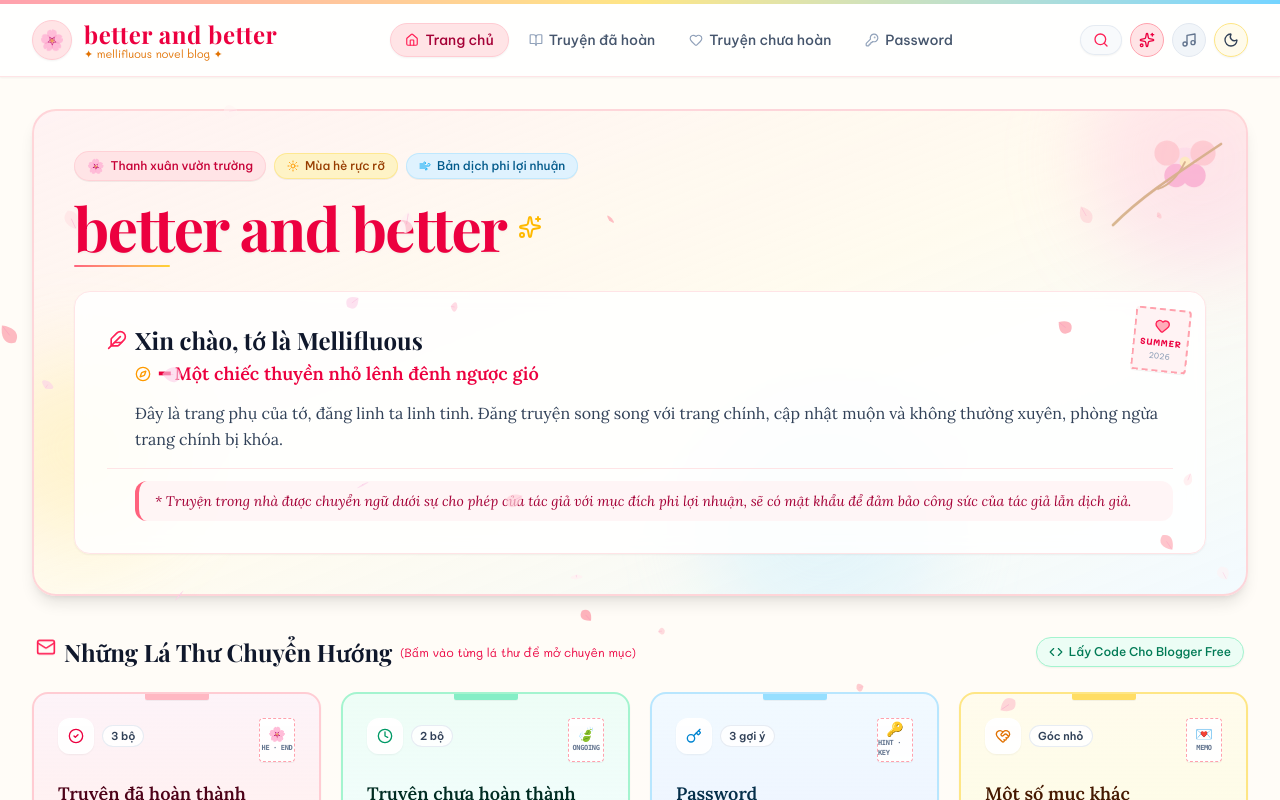
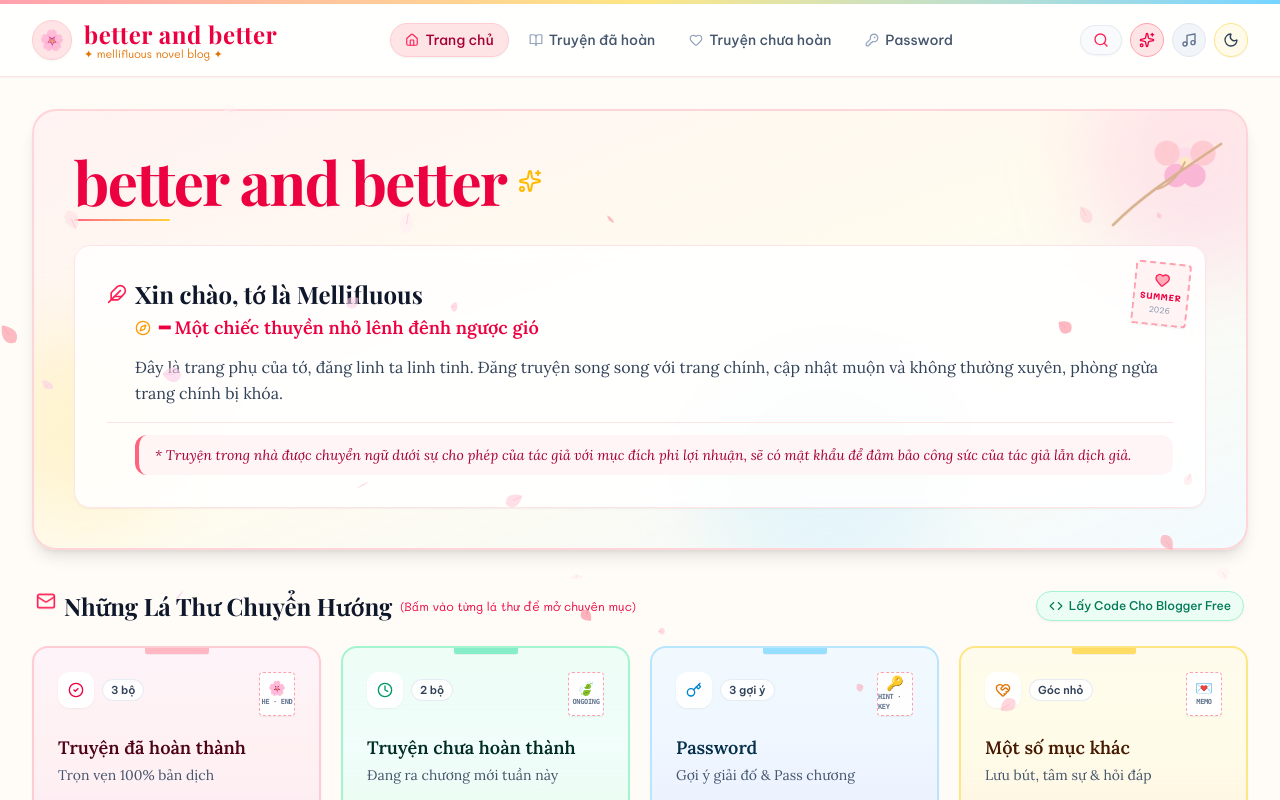
Before and after one commit to luclamly920-ops/loveyouforever, a React (Vite) app: page / in a window 1280 px wide. Shown: the top 800 px of the page. Built offline with nearby package versions, Linux system fonts and the light colour scheme; a web font is replaced by a local one.

Commit message:
Update HeroIntro.tsx

```diff
--- a/src/components/HeroIntro.tsx
+++ b/src/components/HeroIntro.tsx
@@ -27,19 +27,6 @@ export const HeroIntro: React.FC = () => {
       </div>
 
       <div className="relative z-10 w-full min-w-0">
-
-        {/* Top Tagline & Concept Pills */}
-        <div className="flex flex-wrap items-center gap-2 mb-4">
-          <span className="inline-flex items-center gap-1.5 px-3 py-1 rounded-full text-xs font-medium bg-rose-100 dark:bg-rose-950/80 text-rose-700 dark:text-rose-200 border border-rose-200/80 dark:border-rose-800/80 shadow-2xs">
-            <span className="text-sm">🌸</span> Thanh xuân vườn trường
-          </span>
-          <span className="inline-flex items-center gap-1.5 px-3 py-1 rounded-full text-xs font-medium bg-amber-100 dark:bg-amber-950/80 text-amber-800 dark:text-amber-200 border border-amber-200/80 dark:border-amber-800/80 shadow-2xs">
-            <Sun className="w-3 h-3 text-amber-500" /> Mùa hè rực rỡ
-          </span>
-          <span className="inline-flex items-center gap-1.5 px-3 py-1 rounded-full text-xs font-medium bg-sky-100 dark:bg-sky-950/80 text-sky-800 dark:text-sky-200 border border-sky-200/80 dark:border-sky-800/80 shadow-2xs">
-            <Wind className="w-3 h-3 text-sky-500" /> Bản dịch phi lợi nhuận
-          </span>
-        </div>
 
         {/* Blog Main Title */}
         <div className="mb-6">
```
